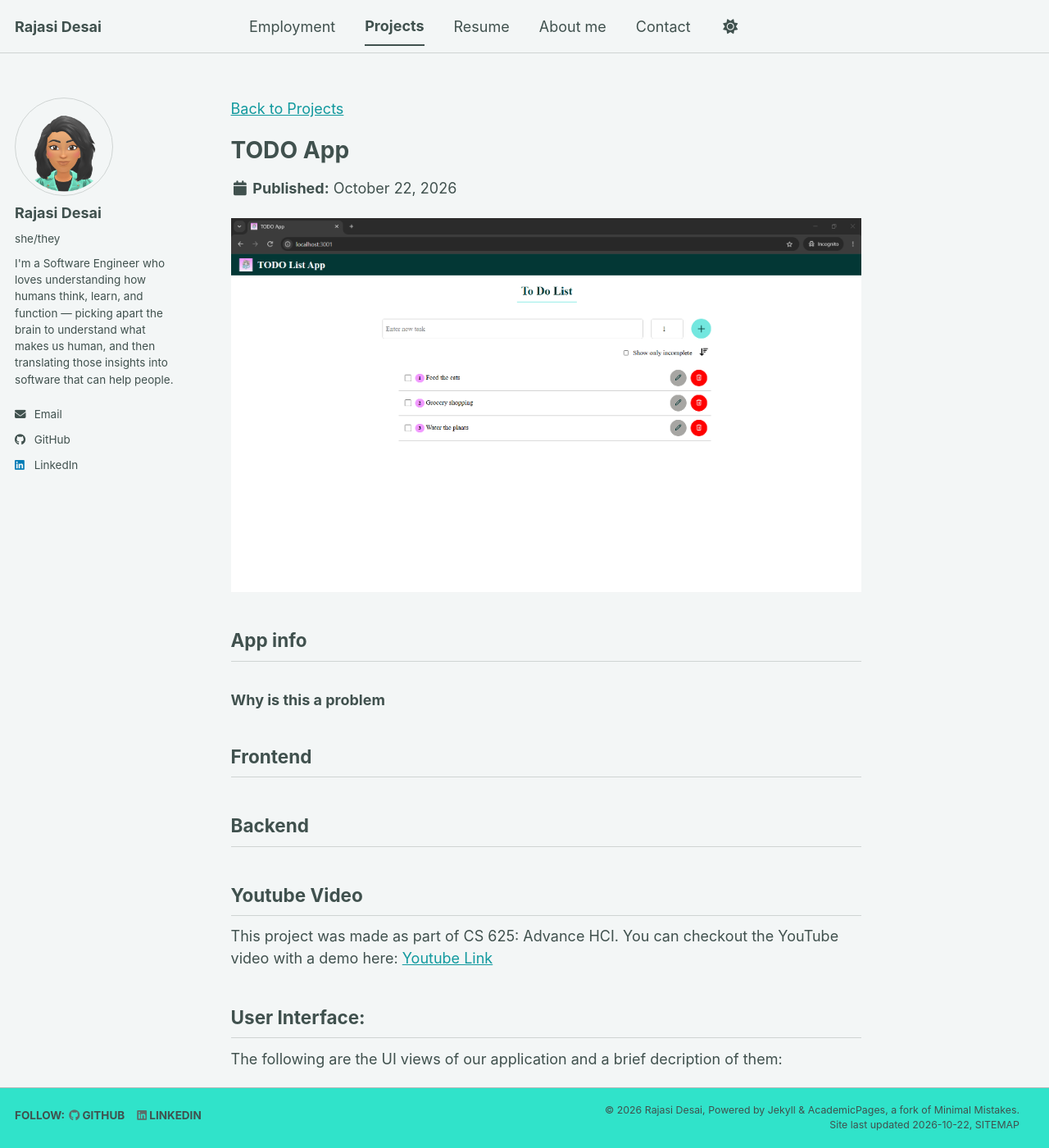
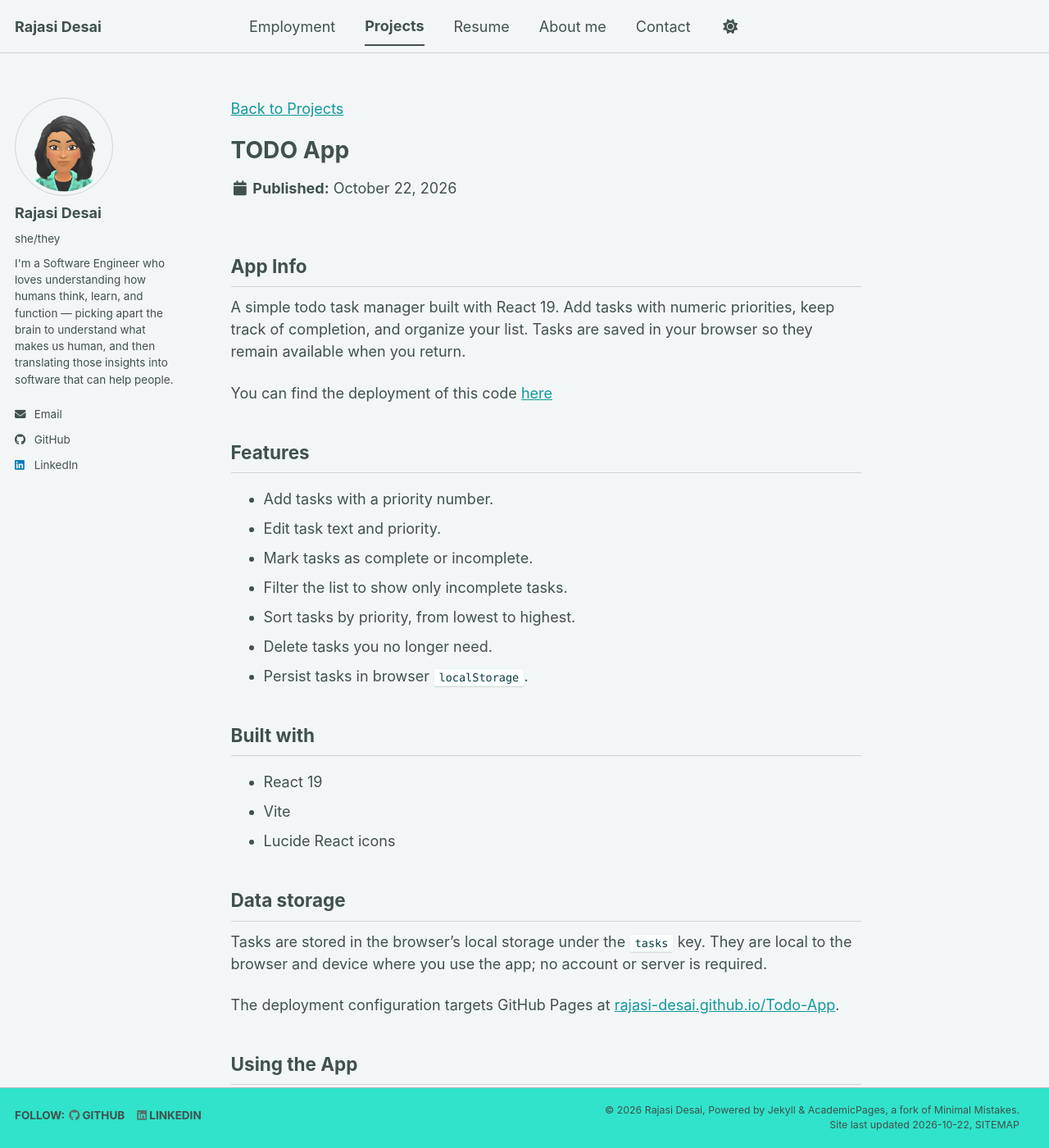
Before and after one commit to Rajasi-Desai/Rajasi-Desai.github.io, a Jekyll site: the page built from _projects/3-TODO-app.md, in a window 1280 px wide and 1400 px high. Shown: the whole window at 82% size. Built offline with Jekyll 4.4.1, drawn with Linux system fonts in a browser that asks for light colours; a style sheet for code colours, icons or effects is not loaded; some of the changed text lies outside the part shown.

Commit message:
-add 2 new projects - unpublish show tracker - update tagline for inziper and epicer - change ordering of the projects

```diff
--- a/_projects/3-TODO-app.md
+++ b/_projects/3-TODO-app.md
@@ -1,56 +1,43 @@
 ---
 title: "TODO App"
-excerpt: "TODO app.<br/><img src='/images/projects/TODO-app/Website-sample-page.png' width='300'>"
+excerpt: "A simple todo task manager built with React 19.<br/><img src='/images/projects/TODO-app/Website-sample-page.png' width='300'>"
 collection: projects
 ---
 
-<!-- TODO Challenges, scope contribution, pictures/screenshots-->
+## App Info
 
-![Website sample page](/images/projects/TODO-app/Website-sample-page.png)
+A simple todo task manager built with React 19. Add tasks with numeric priorities, keep track of completion, and organize your list. Tasks are saved in your browser so they remain available when you return.
+
+You can find the deployment of this code [here](https://rajasi-desai.github.io/Todo-App)
+
+## Features
+
+- Add tasks with a priority number.
+- Edit task text and priority.
+- Mark tasks as complete or incomplete.
+- Filter the list to show only incomplete tasks.
+- Sort tasks by priority, from lowest to highest.
+- Delete tasks you no longer need.
+- Persist tasks in browser `localStorage`.
+
+## Built with
+
+- React 19
+- Vite
+- Lucide React icons
+
+## Data storage
+
+Tasks are stored in the browser's local storage under the `tasks` key. They are local to the browser and device where you use the app; no account or server is required.
 
 
+The deployment configuration targets GitHub Pages at [rajasi-desai.github.io/Todo-App](https://rajasi-desai.github.io/Todo-App).
 
-## App info
+## Using the App
 
+![TODO app showing the task form, priority field, filters, and example tasks](/images/projects/TODO-app/Website-sample-page.png)
 
-### Why is this a problem
-
-
-## Frontend
-
-
-## Backend
-
-
-## Youtube Video
-
-This project was made as part of CS 625: Advance HCI. You can checkout the YouTube video with a demo here: [Youtube Link](https://www.youtube.com/watch?v=o-lv_oNOpko)
-
-## User Interface:
-
-The following are the UI views of our application and a brief decription of them:
-
-### Chrome Extension
-Chrome Extension for ease of access.
-
-![Chrome Extension](/images/projects/PaperPal/PaperPal_chrome_ext.png "Chrome Extension")
-
-### Add paper
-Used to add papers directly to the app.
-
-![Add paper](/images/projects/PaperPal/PaperPal_add_paper.png "Add paper in the chrome extension")
-
-### Remove paper
-Detailed information of the paper in the chrome extension and deleting paper
-
-![Detailed info and Trash](/images/projects/PaperPal/PaperPal_details_trash.png "Detailed info and Trash")
-
-### Website
-Cleaner display of the papers and more information
-
-![Website](/images/projects/PaperPal/PaperPal_website.png "Website")
-
-### Generate Recommendations
-Generate recommedations based on existing papers in the folder
-
-![Generate recommendations](/images/projects/PaperPal/PaperPal_generate_rec.png "Generate recommendations")
+1. **Add a task:** Enter a task, choose its priority number, then select the **+** button.
+2. **Manage a task:** Select its checkbox to mark it complete. Use the pencil button to edit it, or the trash button to delete it.
+3. **Organize your list:** Select **Show only incomplete** to hide completed tasks. Select the sort button to order tasks by priority, ascending order.
+4. **Come back later:** Your tasks are saved automatically in this browser.
```
Also changed, not shown: _projects/1-Cambridge-Rentals.md (+18 -40 lines), _projects/2-Shows-Tracker.md (+1 -0 lines), _projects/4-Epicer.md (+1 -1 lines), _projects/5-Inzpier.md (+1 -1 lines), _projects/2-PaperPal.md (renamed from _projects/1-PaperPal.md), images/projects/TODO-app/Website-sample-page.png.
